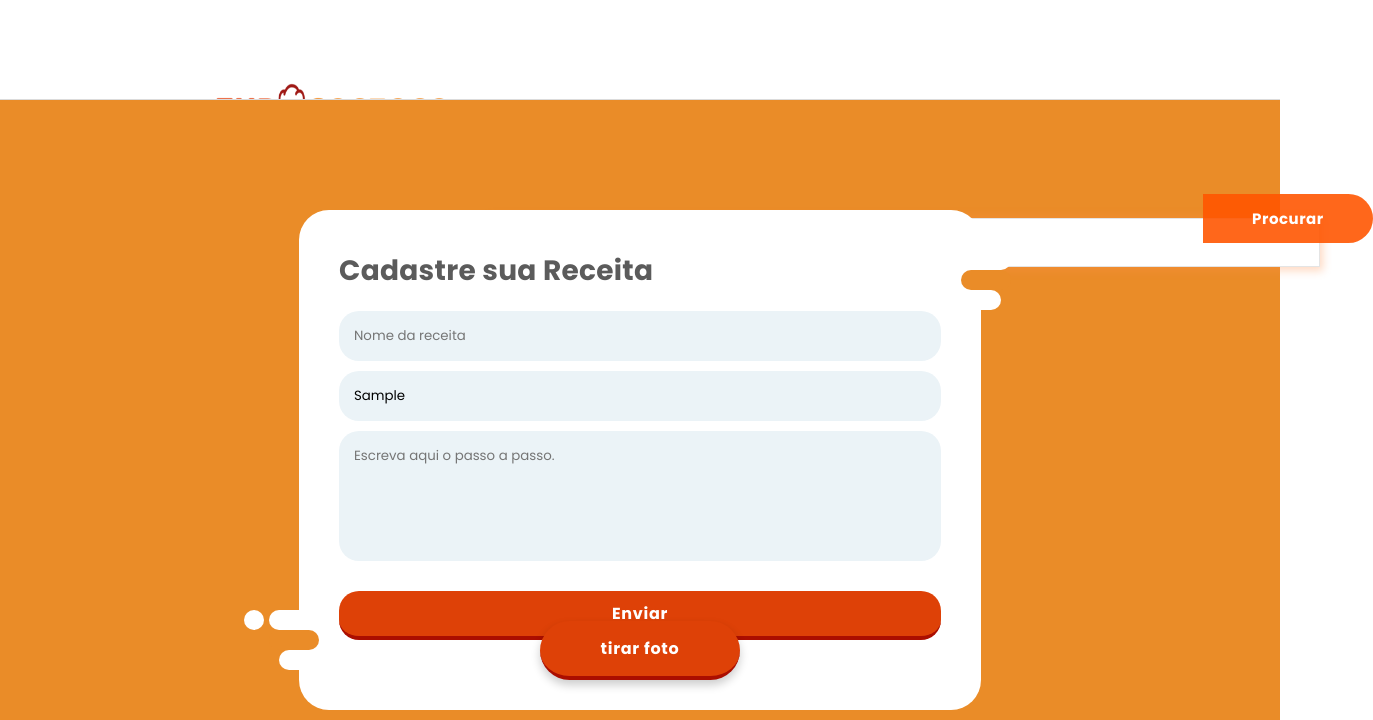
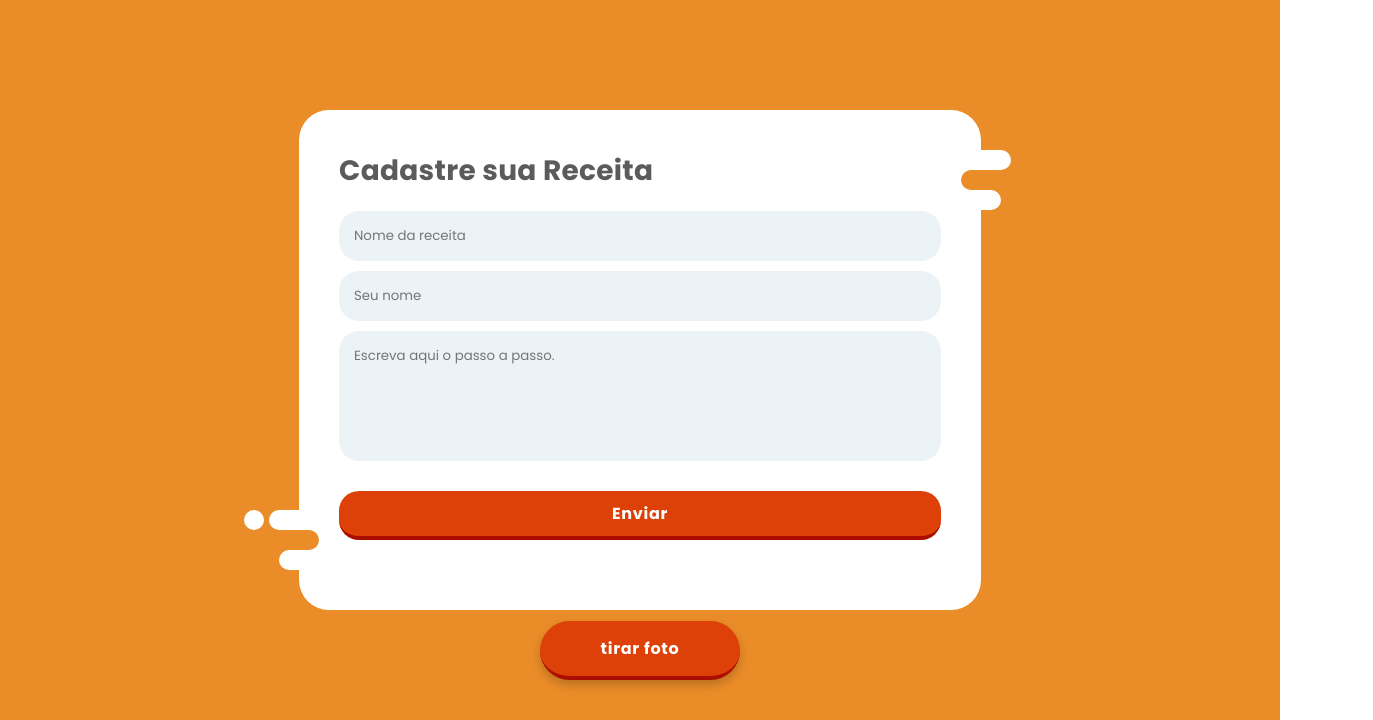
Before and after one commit to anyups/tudogostoso, a website built with Vite: page index.html in a window 1280 px wide. Both pictures are taken after typing "Sample", "Sample", "Sample" into the empty fields and a click on the button "Enviar". Shown: the top 720 px of the page, 1373 px wide, since content can reach past the window. Built offline with nearby package versions, Linux system fonts and the light colour scheme; no server answers.

Commit message:
commit update5

```diff
--- a/css/style.css
+++ b/css/style.css
@@ -267,12 +267,6 @@ form {
 }
 }
 
-hr{
-    margin-top: -70px;
-    margin-bottom: 5px;
-}
-
-
 li{
     list-style-type: none;
     margin-top: 75px;
--- a/index.html
+++ b/index.html
@@ -17,17 +17,6 @@
   <meta name="theme-color" content="white" />
 </head>
 <body>
-
-  <div class="topnav">
-    <img src="images/logo.png" width="512" height="512" alt="logo">
-
-    <div class="search-container">
-      <form action="/action_page.php">
-        <input type="text" placeholder="Procure uma receita, um inrediente, um tipo de prato .." name="search">
-        <button type="submit">Procurar</button>
-      </form>
-    </div>
-    </div>
 
   <div class="body">
     <form id="cadastro" class="decor">
--- a/js/db.js
+++ b/js/db.js
@@ -72,7 +72,6 @@ document.addEventListener("DOMContentLoaded", () => {
 
         const li = document.createElement("li");
         li.innerHTML = `
-        <hr color="orange"></hr>
             <div class="receita">
             <span>${name}</span> <br/>
             receita por: ${nomeDono} <br/>
@@ -84,6 +83,7 @@ document.addEventListener("DOMContentLoaded", () => {
         listar.appendChild(li);
 
         nome.value = "";
+        dono.value = "";
         desc.value = "";
 
         li.querySelector(".excluir").addEventListener("click", () => {
```
